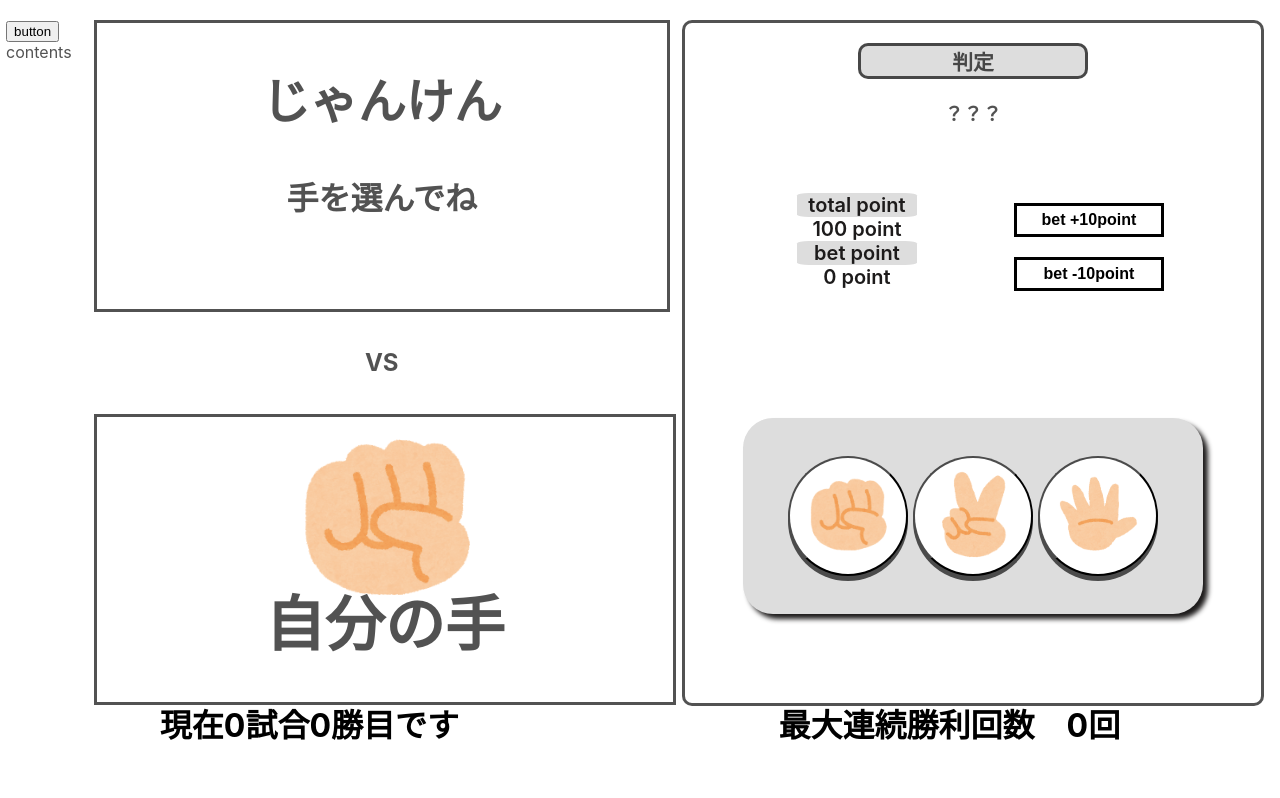
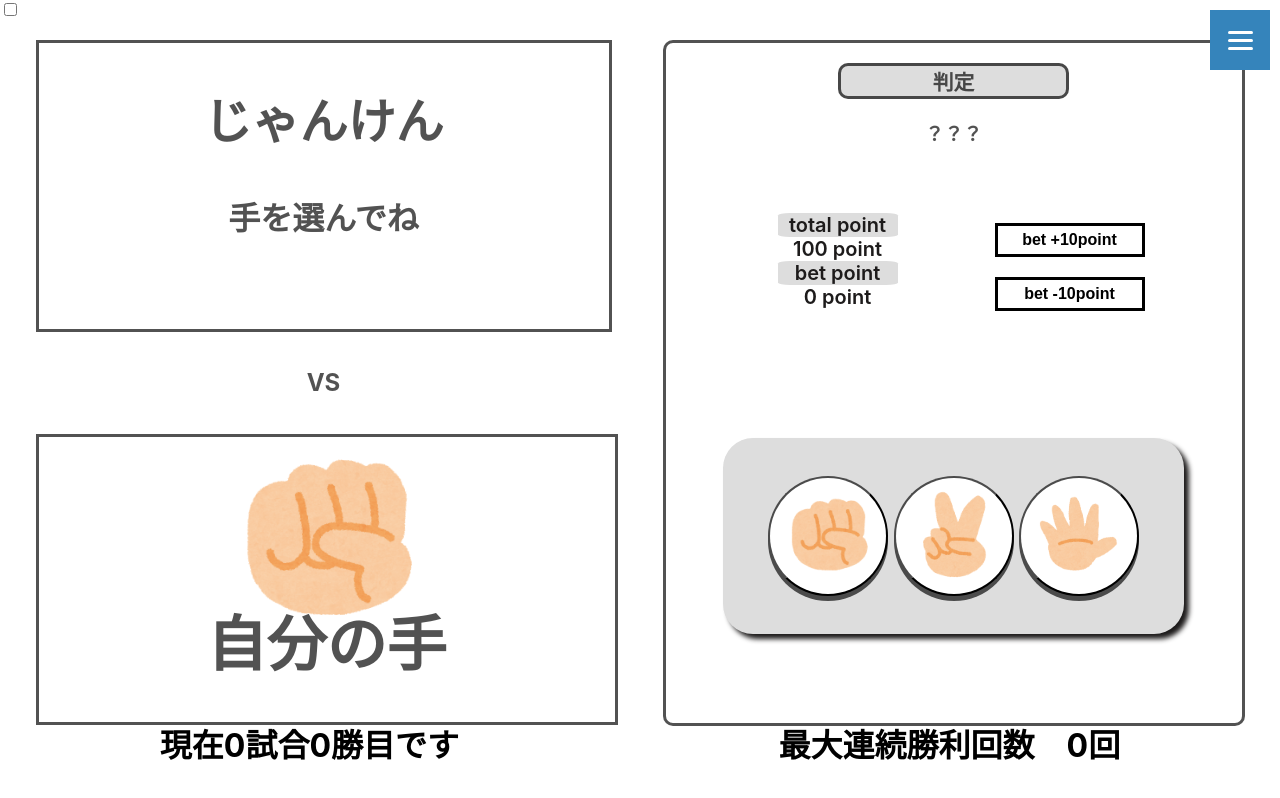
Before and after one commit to koshiro-adachi/janken-app, a React (Create React App) app: page /vspage in a window 1280 px wide. Built offline with nearby package versions, Linux system fonts and the light colour scheme.

Commit message:
humbarger button追加

```diff
--- a/src/Pages/VSpage/HamburgerMenu.tsx
+++ b/src/Pages/VSpage/HamburgerMenu.tsx
@@ -1,18 +1,15 @@
 import React, { useRef, useState } from "react";
+import "./hamburgerMenu.css";
 
 export const HamburgerMenu = () => {
-  const ref = useRef<HTMLDivElement>(null);
-  const [hamburger, setHamburger] = useState(false);
-  const onClickHamburger = () => {
-    setHamburger(!hamburger);
-    if (hamburger === true) {
-      ref.current?.animate([{ left: 50 }, { left: -50 }], {});
-    }
-  };
   return (
-    <div>
-      <button onClick={onClickHamburger}>button</button>
-      <div ref={ref}>contents</div>
-    </div>
+    <>
+      <div className="hamburger">
+        <input type="checkbox" id="menu-btn-check" />
+        <label htmlFor="menu-btn-check" className="menu-btn">
+          <span></span>
+        </label>
+      </div>
+    </>
   );
 };
--- a/src/Pages/VSpage/VsPage.tsx
+++ b/src/Pages/VSpage/VsPage.tsx
@@ -127,8 +127,8 @@ export const VsPage: FC = () => {
   };
   return (
     <>
+      <HamburgerMenu />
       <div className="vsDiv">
-        <HamburgerMenu />
         {open ? (
           <>
             <div className="errorMessageWrap"></div>
--- a/src/Pages/VSpage/hamburgerMenu.css
+++ b/src/Pages/VSpage/hamburgerMenu.css
@@ -0,0 +1,45 @@
+.menu-btn {
+  position: fixed;
+  top: 10px;
+  right: 10px;
+  display: flex;
+  height: 60px;
+  width: 60px;
+  justify-content: center;
+  align-items: center;
+  z-index: 90;
+  background-color: #3584bb;
+}
+.menu-btn span,
+.menu-btn span:before,
+.menu-btn span:after {
+  content: "";
+  display: block;
+  height: 3px;
+  width: 25px;
+  border-radius: 3px;
+  background-color: #ffffff;
+  position: absolute;
+}
+.menu-btn span:before {
+  bottom: 8px;
+}
+.menu-btn span:after {
+  top: 8px;
+}
+#menu-btn-check:checked + .menu-btn span {
+  background-color: rgba(
+    255,
+    255,
+    255,
+    0
+  ); /*メニューオープン時は真ん中の線を透明にする*/
+}
+#menu-btn-check:checked + .menu-btn span::before {
+  bottom: 0;
+  transform: rotate(45deg);
+}
+#menu-btn-check:checked + .menu-btn span::after {
+  top: 0;
+  transform: rotate(-45deg);
+}
```
